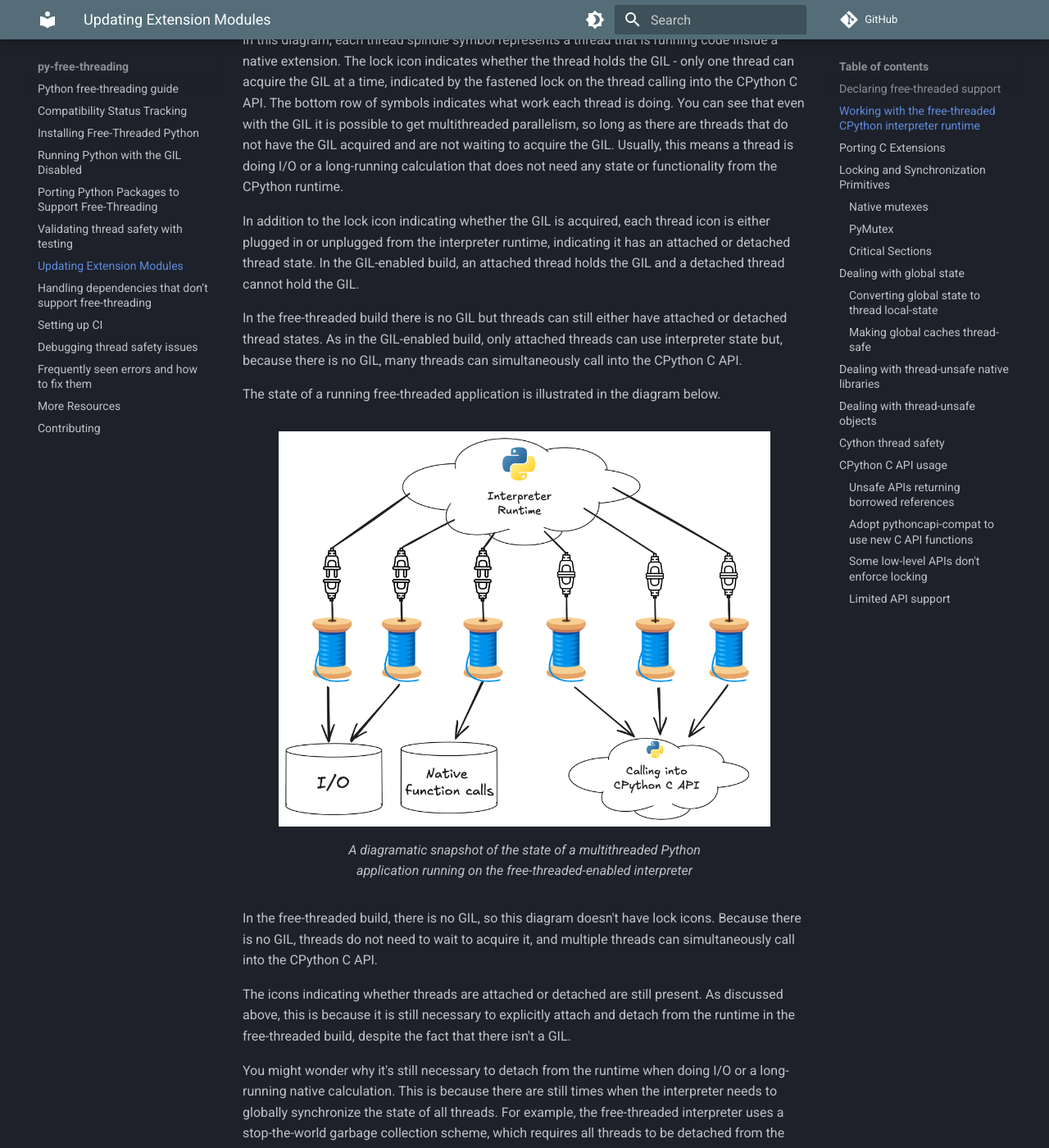
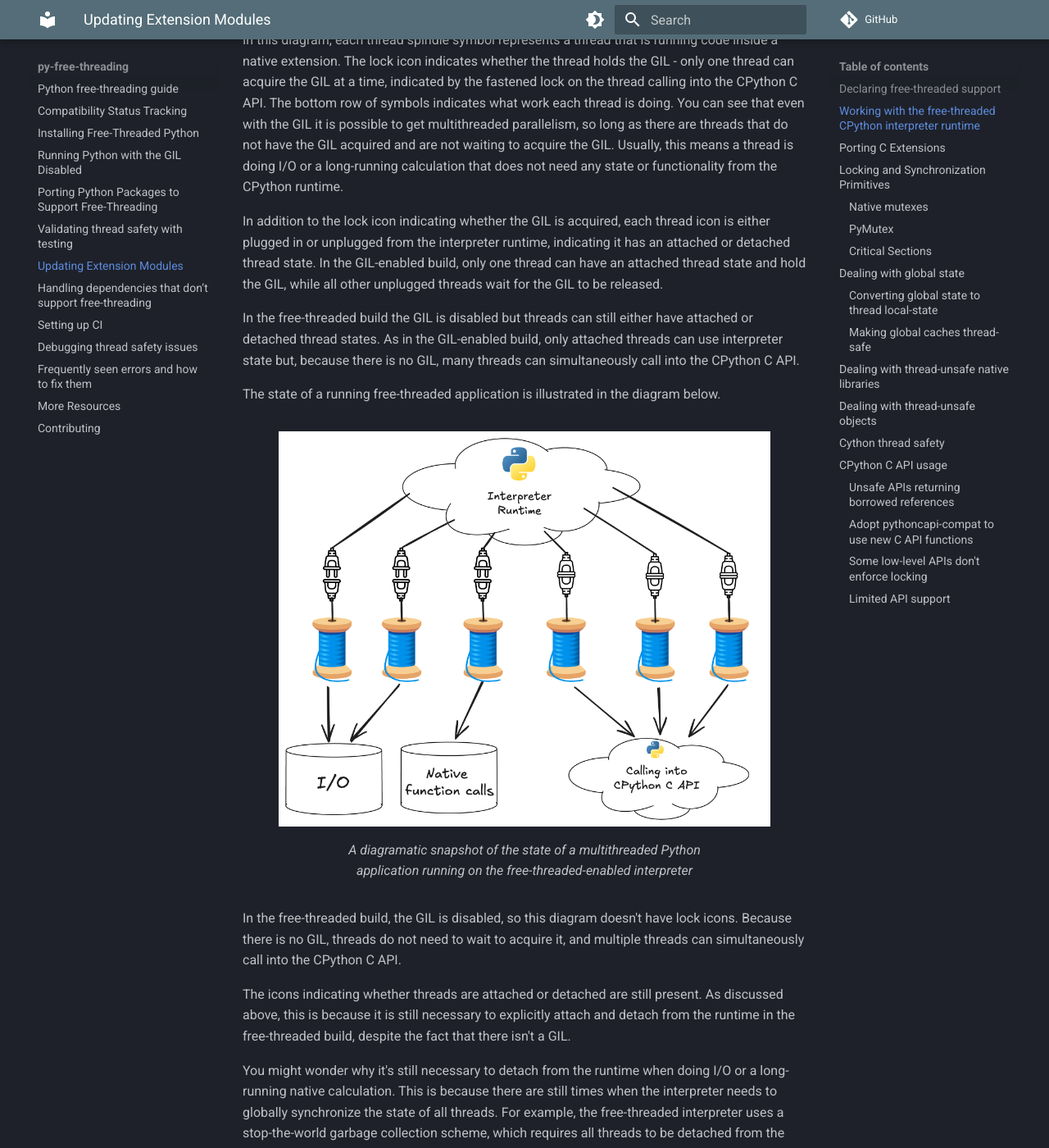
Before and after one commit to Quansight-Labs/free-threaded-compatibility, an MkDocs documentation site: the page built from docs/porting-extensions.md, in a window 1280 px wide and 1400 px high, scrolled down 2237 px. Shown: the whole window at 82% size. Built offline with MkDocs 1.6.1 and Material for MkDocs 9.7.7, drawn with Linux system fonts in a browser that asks for light colours; comment, search, counter and statistics services are not loaded.

Commit message:
Apply suggestions from code review
Co-authored-by: Lysandros Nikolaou <lisandrosnik@gmail.com>

```diff
--- a/docs/porting-extensions.md
+++ b/docs/porting-extensions.md
@@ -259,10 +259,11 @@ that does not need any state or functionality from the CPython runtime.
 
 In addition to the lock icon indicating whether the GIL is acquired, each thread
 icon is either plugged in or unplugged from the interpreter runtime, indicating
-it has an attached or detached thread state. In the GIL-enabled build, an
-attached thread holds the GIL and a detached thread cannot hold the GIL.
+it has an attached or detached thread state. In the GIL-enabled build, only
+one thread can have an attached thread state and hold the GIL, while all
+other unplugged threads wait for the GIL to be released.
 
-In the free-threaded build there is no GIL but threads can still either have
+In the free-threaded build the GIL is disabled but threads can still either have
 attached or detached thread states. As in the GIL-enabled build, only attached
 threads can use interpreter state but, because there is no GIL, many threads can
 simultaneously call into the CPython C API.
@@ -275,7 +276,7 @@ A diagramatic snapshot of the state of a multithreaded Python
 application running on the free-threaded-enabled interpreter
 ///
 
-In the free-threaded build, there is no GIL, so this diagram doesn't have lock
+In the free-threaded build, the GIL is disabled, so this diagram doesn't have lock
 icons. Because there is no GIL, threads do not need to wait to acquire it, and
 multiple threads can simultaneously call into the CPython C API.
 
```
